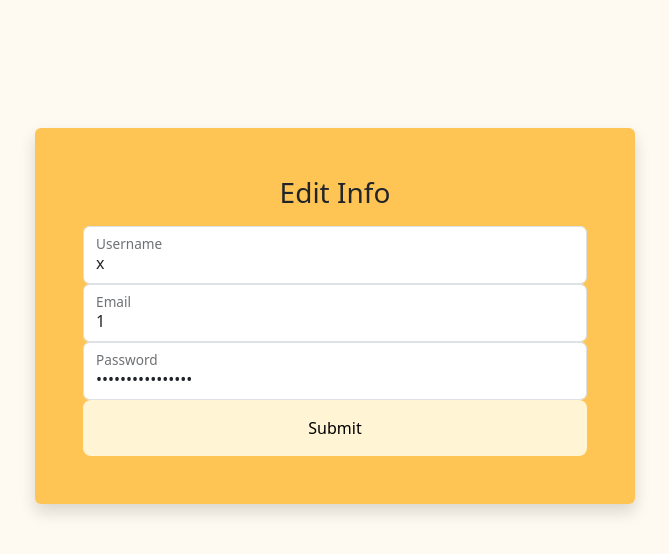
After one commit to tanazgh/Burger-Land-Website, a PHP site: page /info.php?id=1 in a window 1280 px wide. The commit adds this page. Shown: the top 554 px of the page, without its empty margins (305-974 px from the left). Run offline with PHP 8.4, Linux system fonts and the light colour scheme; tables that the repository leaves empty or names only in its code hold one stand-in row (values such as "Sample post").

Commit message:
profile updated info added

```diff
--- a/css/styles.css
+++ b/css/styles.css
@@ -684,7 +684,7 @@ section.app .content .links img {
   padding: 5px;
 }
 
-.sidebar{
+.mysidebar{
   width: 27%;
   margin: 1rem 0.5rem;
   background-color: var(--btn-yellow);
--- /dev/null
+++ b/php/info.php
@@ -0,0 +1,87 @@
+<?php
+
+session_start();
+require('connection.php');
+
+
+$id=$_GET['id'];
+$sql="SELECT * from user WHERE id='$id'";
+
+if ($result=mysqli_query($con,$sql))
+{
+    $ans=mysqli_fetch_row($result);
+}
+
+$error = "";
+if (isset($_POST['submit'])) {
+    $username = $_POST['username'];
+    $email = $_POST['email'];
+    $pass = $_POST['pass'];
+
+    if(!empty($username) && !empty($email) && !empty($pass)) {
+        $sql = "UPDATE user
+                SET username='$username', pass='$pass', email='$email'
+                WHERE id='$id'";
+        if (mysqli_query($con, $sql)) {
+            header("location: profile.php");
+        }
+    }else {
+        $error = "Fill Again!";
+    }
+}
+
+?>
+
+<!DOCTYPE html>
+<html lang="en">
+    <head>
+        <meta charset="UTF-8" />
+        <meta http-equiv="X-UA-Compatible" content="IE=edge" />
+        <meta name="viewport" content="width=device-width, initial-scale=1.0" />
+        <title>Category</title>
+        <link href="https://cdn.jsdelivr.net/npm/bootstrap@5.3.0-alpha1/dist/css/bootstrap.min.css" rel="stylesheet" integrity="sha384-GLhlTQ8iRABdZLl6O3oVMWSktQOp6b7In1Zl3/Jr59b6EGGoI1aFkw7cmDA6j6gD" crossorigin="anonymous">
+        <script src="https://cdn.jsdelivr.net/npm/bootstrap@5.3.0-alpha1/dist/js/bootstrap.bundle.min.js" integrity="sha384-w76AqPfDkMBDXo30jS1Sgez6pr3x5MlQ1ZAGC+nuZB+EYdgRZgiwxhTBTkF7CXvN" crossorigin="anonymous"></script>
+        <style>
+            .mybtn {
+                display: inline-block;
+                color: black;
+                background-color: #fff4d4;
+                padding: 1rem;
+                border-radius: 0.5rem;
+                transition: all 0.2s linear;
+                border: 0;
+                }
+
+            .mybtn:hover {
+            box-shadow: 0 0.5rem 1.5rem rgba(0, 0, 0, 0.1);
+            }
+        </style>
+    </head>
+    <body class="text-center" style="margin: 8rem; background-color: #fffaf1;">
+        <main class="form-signin w-400 d-flex justify-content-center align-items-center">
+            <form style="width: 600px; background-color: #ffc554;" action="" method="post" class="shadow col-4 p-5 rounded">
+                <h1 class="h3 mb-3 fw-normal form-label" class="">Edit Info</h1>
+                <div class="form-floating">
+                <?php
+                    echo "<input type='text' class='form-control' placeholder='Username' name='username' value=$ans[1]>";
+                ?>
+                <label for="floatingInput" class="form-label">Username</label>
+                </div>
+                <div class="form-floating">
+                <?php
+                    echo "<input type='email' class='form-control' placeholder='Email' name='email' value=$ans[3]>";
+                ?>
+                <label for="floatingInput" class="form-label">Email</label>
+                </div>
+                <div class="form-floating">
+                <?php
+                    echo "<input type='password' class='form-control' placeholder='Password' name='pass' value=$ans[2]>";
+                ?>
+                <label for="floatingInput" class="form-label">Password</label>
+                </div>
+                <button class="w-100 btn-lg mybtn" type="submit" name="submit" value="1">Submit</button>
+                <span style="color: red;"><?php echo $error; ?><span>
+            </form>
+        </main>
+    </body>
+</html>
```
Also changed, not shown: php/profile.php (+41 -32 lines).
